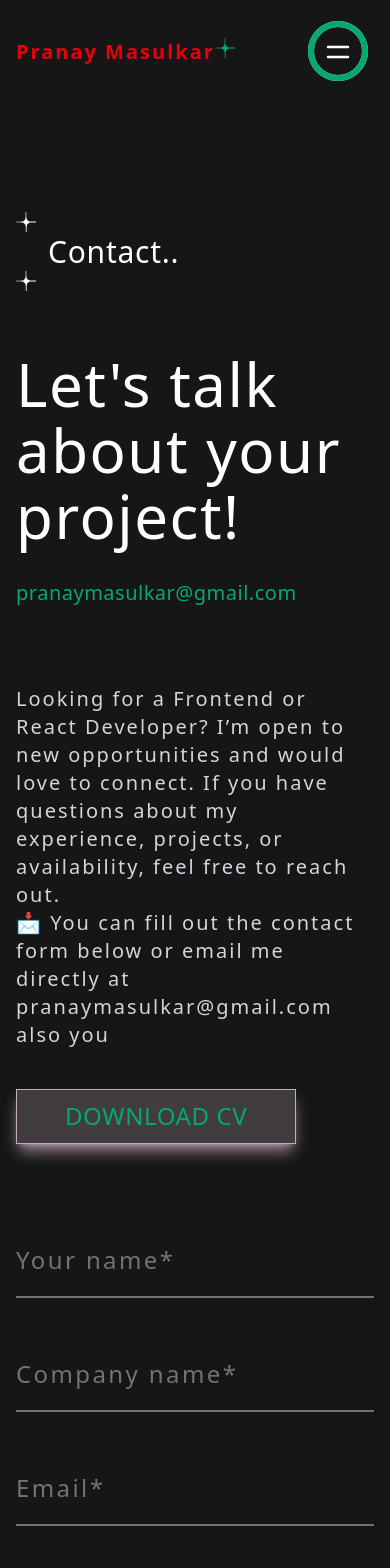
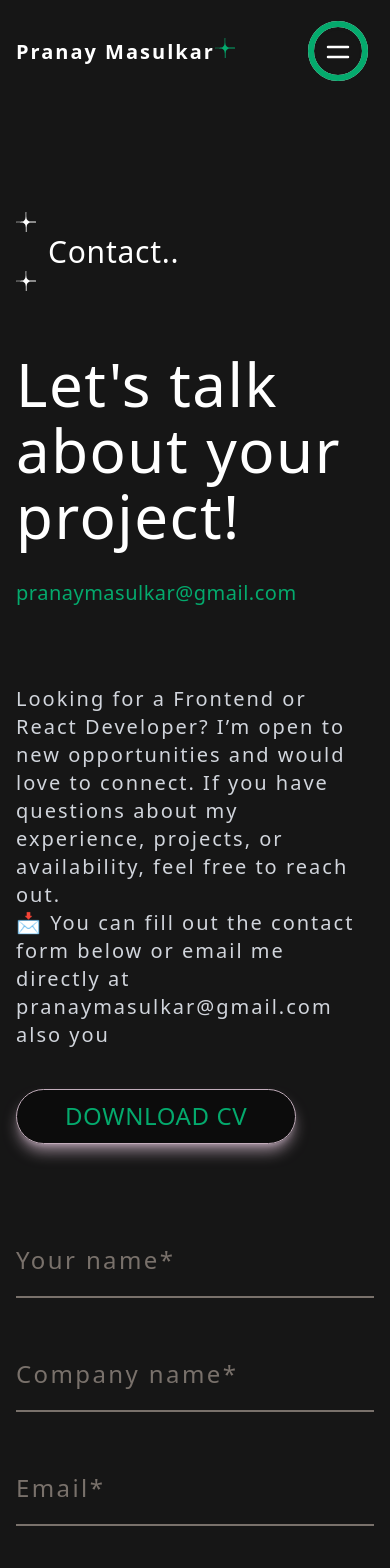
Before and after one commit to pranaymasulkar/pranaymasulkar, a React (Vite) app: page /contact in a window 390 px wide. Shown: the top 1568 px of the page. Built offline with nearby package versions, Linux system fonts and the light colour scheme; a web font is replaced by a local one.

Commit message:
update the layout settings

```diff
--- a/src/components/contact/AboutContact.jsx
+++ b/src/components/contact/AboutContact.jsx
@@ -22,7 +22,7 @@ const AboutContact = () => {
                             Looking for a Frontend or React Developer? I’m open to new opportunities and would love to connect.
                             If you have questions about my experience, projects, or availability, feel free to reach out. <br />
                             📩 You can fill out the contact form below or email me directly at pranaymasulkar@gmail.com also you </p>
-                        <a href="/CV_Pranay_Masulkar.pdf" target="_blank" rel="noopener noreferrer" className="text-2xl md:text-4xl font-medium leading-[1.2] tracking-wide text-pretty uppercase text-[#04AA6D] hover:text-white hover:bg-[#04AA6D] mb-20 inline-block justify-start items-center backdrop-blur-[10px] md:backdrop-blur-[5px]  border border-[#c2adbb] md:rounded-full bg-[#d3bccd3b] md:bg-[#00000069] py-3 px-12 shadow-lg shadow-[#d7bdd1aa]">
+                        <a href="/CV_Pranay_Masulkar.pdf" target="_blank" rel="noopener noreferrer" className="text-2xl md:text-4xl font-medium leading-[1.2] tracking-wide text-pretty uppercase text-[#04AA6D] hover:text-white hover:bg-[#04AA6D] mb-20 inline-block justify-start items-center backdrop-blur-[10px] md:backdrop-blur-[5px]  border border-[#c2adbb] rounded-full bg-[#00000069] py-3 px-12 shadow-lg shadow-[#d7bdd1aa]">
                             Download CV
                         </a>
                         <ContactForm />
--- a/src/layout/Header.jsx
+++ b/src/layout/Header.jsx
@@ -39,7 +39,7 @@ const Header = () => {
         <>
             <header className="relative w-full h-10 flex justify-between items-center text bg-[#161616] text-white z-50 py-13 px-4 sm:px-5 md:px-10 lg:px-12 xl:px-12 2xl:px-13">
                 {/* Logo */}
-                <div className="text-xl text-red-600 sm:text-2xl sm:text-white md:text-4xl md:text-green-400 font-black tracking-widest capitalize ">
+                <div className="text-xl sm:text-2xl md:text-4xl text-white font-black tracking-widest capitalize ">
                     <Link to="/" className="flex justify-start"><span>pranay masulkar </span><span className="text-[#04AA6D]"><StarImage /></span></Link>
                 </div>
                 <Link to="/contact" className="hidden md:block me-20 rounded-full tracking-widest px-6 py-3 text-xl/6 text-gray-300 hover:text-white ring-2 ring-gray-300 hover:ring-white">
```
